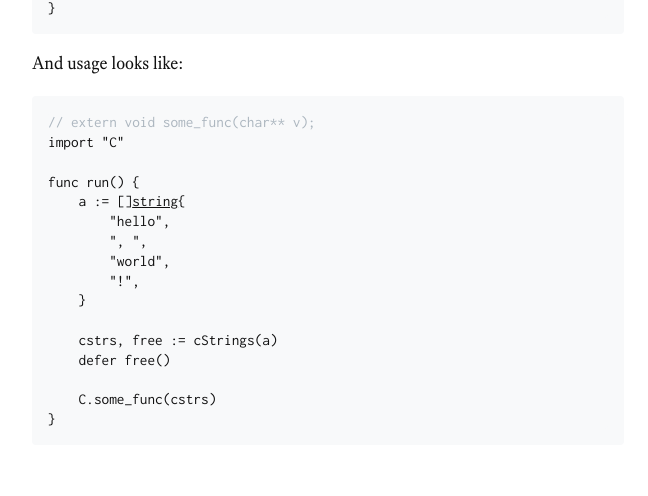
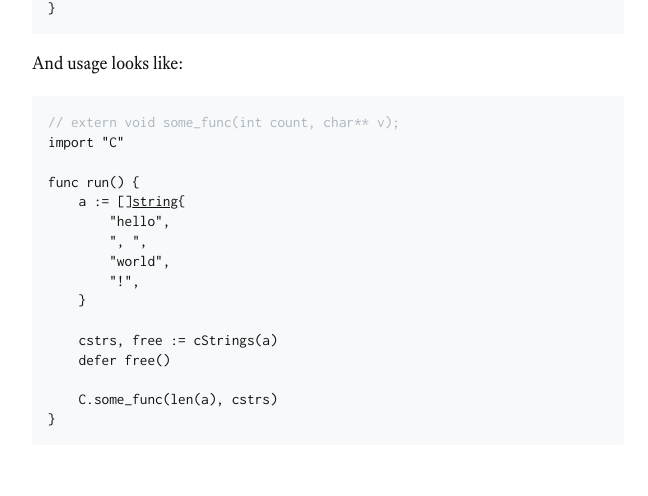
Before and after one commit to littleroot/blog, a Jekyll site: the page built from _pages/cgo char star star.md, in a window 1280 px wide. Shown: the part 875-1371 px from the top of the page, without its empty margins (312-960 px from the left). Built offline with Jekyll 4.4.1, drawn with Linux system fonts in a browser that asks for light colours.

Commit message:
add count arg

````diff
--- a/_pages/cgo char star star.md
+++ b/_pages/cgo char star star.md
@@ -44,7 +44,7 @@ func cStrings(elems []string) (result **C.char, free func()) {
 And usage looks like:
 
 ```go
-// extern void some_func(char** v);
+// extern void some_func(int count, char** v);
 import "C"
 
 func run() {
@@ -58,6 +58,6 @@ func run() {
     cstrs, free := cStrings(a)
     defer free()
 
-    C.some_func(cstrs)
+    C.some_func(len(a), cstrs)
 }
 ```
````
